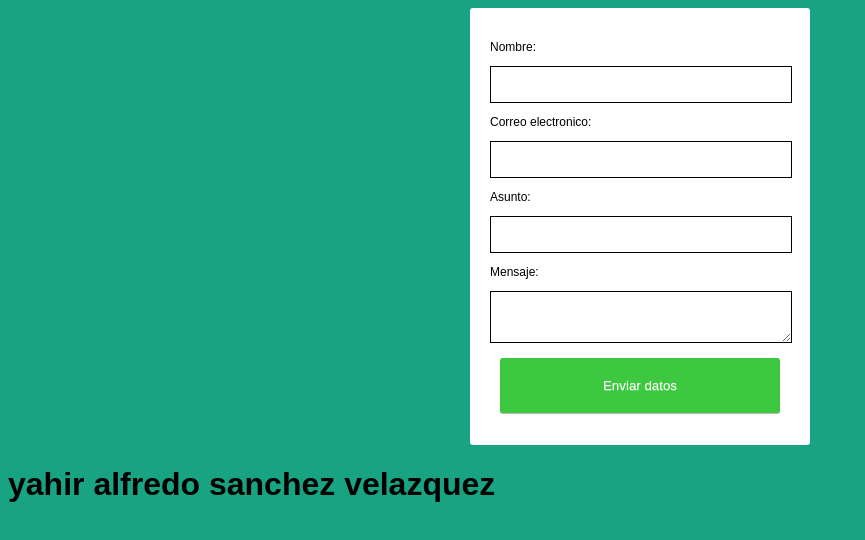
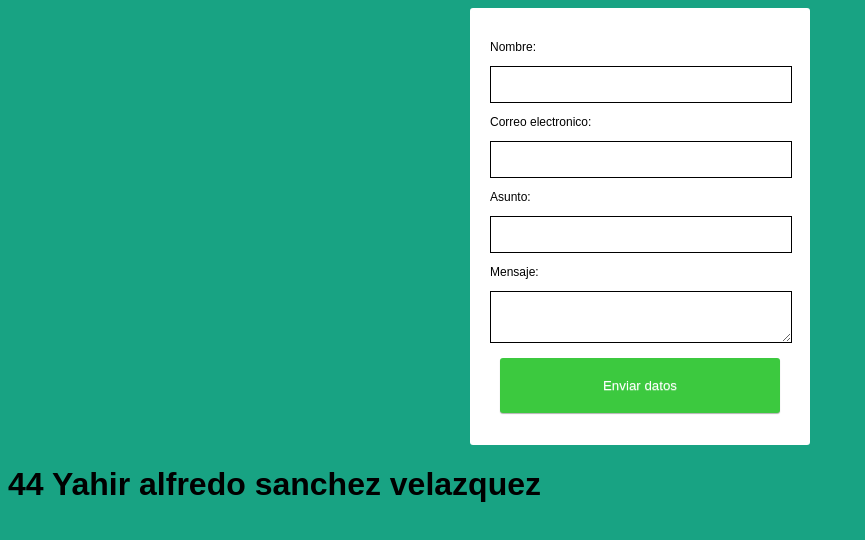
Before and after one commit to YahirS/Practica-9, a plain HTML site: page index.html in a window 1280 px wide. Shown: the whole page, without its empty margins (0-865 px from the left). Drawn offline with Linux system fonts and the light colour scheme.

Commit message:
Add files via upload

```diff
--- a/index.html
+++ b/index.html
@@ -55,7 +55,6 @@
         <p class="center-content"><input type="submit" class="btn btn-green" value="Enviar datos">
         </p>
     </form>
-    <h1> yahir  alfredo sanchez velazquez  </h1>
-
+     <h1>44 Yahir alfredo sanchez velazquez</h1>
 </body>
 </html>
```
